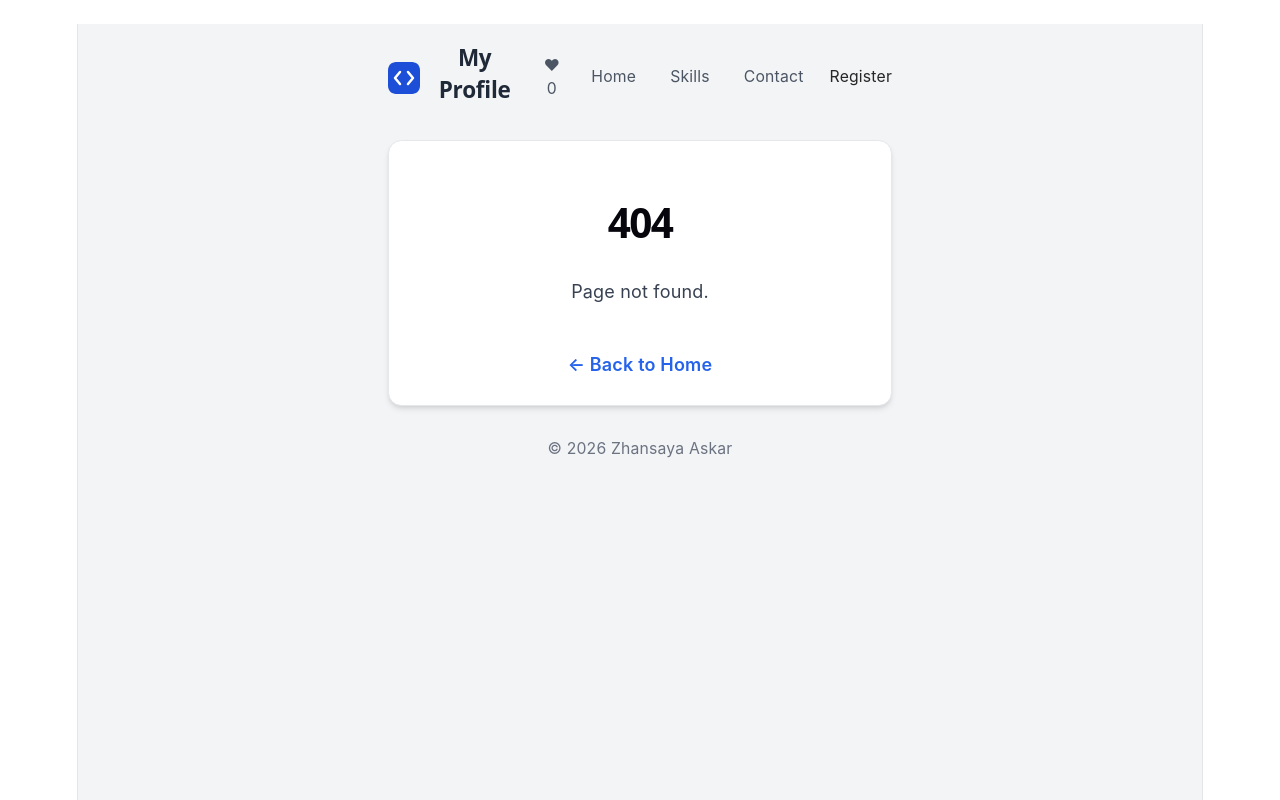
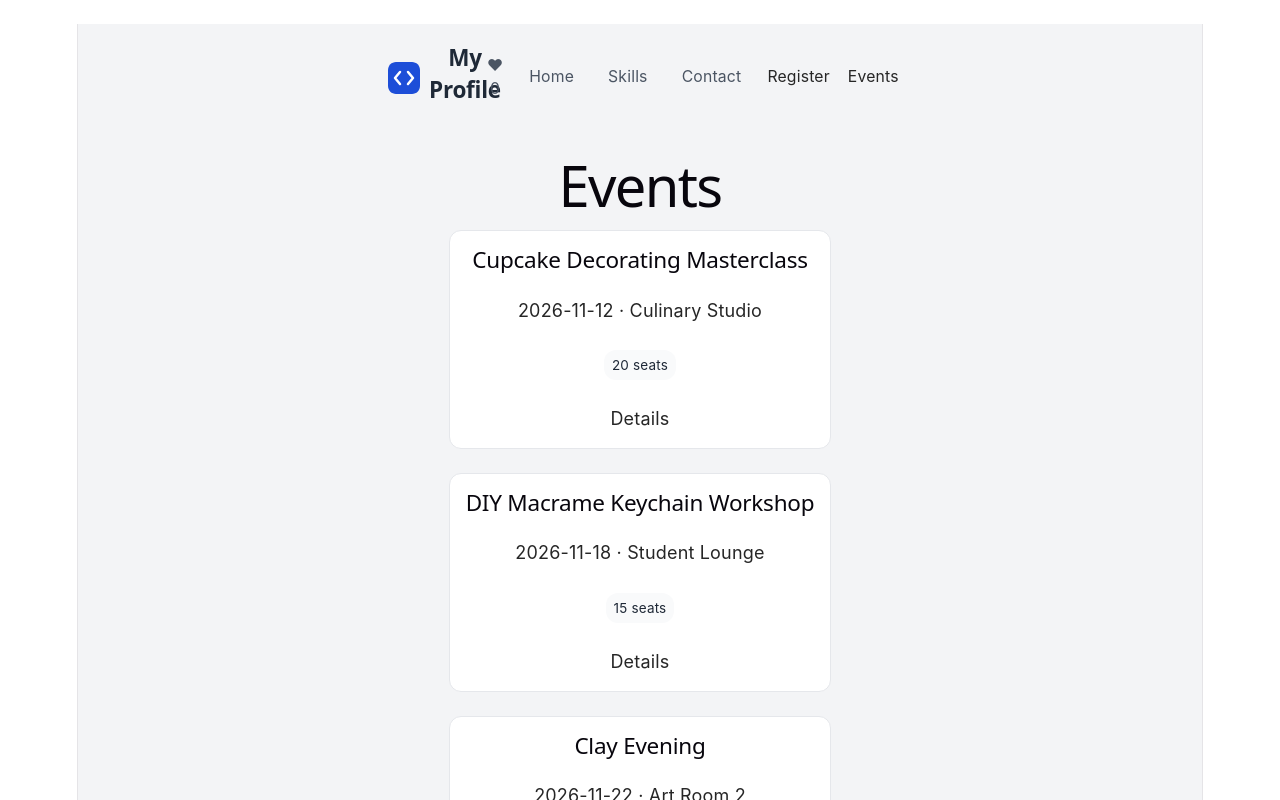
Before and after one commit to ZhansayaAskar/iwamad-practice, a React (Vite) app: page /events in a window 1280 px wide. Before the commit this address had no page. Shown: the top 800 px of the page. Built offline with nearby package versions, Linux system fonts and the light colour scheme.

Commit message:
Week 7: events list and details pages

```diff
--- a/src/App.tsx
+++ b/src/App.tsx
@@ -6,6 +6,8 @@ import ContactPage from './pages/ContactPage';
 import NotFoundPage from './pages/NotFoundPage';
 import { RegisterPage } from './pages/RegisterPage';
 import './App.css';
+import { EventsPage } from './pages/EventsPage';
+import { EventDetailsPage } from './pages/EventDetailsPage';
 
 
 function App() {
@@ -17,6 +19,8 @@ function App() {
         <Route path="contact" element={<ContactPage />} />
         <Route path="*" element={<NotFoundPage />} />
         <Route path="register" element={<RegisterPage />} />
+        <Route path="events" element={<EventsPage />} />
+        <Route path="events/:eventId" element={<EventDetailsPage />} />
       </Route>
     </Routes>
   );
--- /dev/null
+++ b/src/components/EventCard.tsx
@@ -0,0 +1,21 @@
+import { Link } from 'react-router';
+import type { CampusEvent } from '../data/events';
+import { Card } from './ui/Card';
+import { Tag } from './ui/Tag';
+
+type EventCardProps = {
+  event: CampusEvent;
+};
+
+export function EventCard({ event }: EventCardProps) {
+  return (
+    <Card>
+      <h2>{event.title}</h2>
+      <p>{event.date} · {event.place}</p>
+      <div style={{ margin: '10px 0' }}>
+        <Tag label={`${event.seats} seats`} />
+      </div>
+      <Link to={`/events/${event.id}`}>Details</Link>
+    </Card>
+  );
+}
--- a/src/components/Header.tsx
+++ b/src/components/Header.tsx
@@ -35,6 +35,7 @@ function Header() {
           Contact
         </NavLink>
         <NavLink to="/register">Register</NavLink>
+        <NavLink to="/events">Events</NavLink>
       </nav>
     </header>
   );
--- /dev/null
+++ b/src/data/events.ts
@@ -0,0 +1,38 @@
+export type CampusEvent = {
+    id: number;
+    title: string;
+    date: string;
+    place: string;
+    seats: number;
+  };
+
+  export const events: CampusEvent[] = [
+    {
+      id: 1,
+      title: 'Cupcake Decorating Masterclass',
+      date: '2026-11-12',
+      place: 'Culinary Studio',
+      seats: 20,
+    },
+    {
+      id: 2,
+      title: 'DIY Macrame Keychain Workshop',
+      date: '2026-11-18',
+      place: 'Student Lounge',
+      seats: 15,
+    },
+    {
+      id: 3,
+      title: 'Clay Evening',
+      date: '2026-11-22',
+      place: 'Art Room 2',
+      seats: 3,
+    },
+    {
+      id: 4,
+      title: 'Watercolor Painting ',
+      date: '2026-11-28',
+      place: 'Art Room 1',
+      seats: 25,
+    },
+  ];
--- /dev/null
+++ b/src/pages/EventDetailsPage.tsx
@@ -0,0 +1,30 @@
+import { useParams, Link } from 'react-router';
+import { events } from '../data/events';
+
+export function EventDetailsPage() {
+  const { eventId } = useParams();
+  const event = events.find((item) => item.id === Number(eventId));
+
+  if (!event) {
+    return (
+      <section>
+        <h1>Event not found</h1>
+        <p>No event with id {eventId}.</p>
+        <Link to="/events">← Back to events</Link>
+      </section>
+    );
+  }
+
+  return (
+    <section>
+      <h1>{event.title}</h1>
+      <p>{event.date} · {event.place}</p>
+      <p>Seats: {event.seats}</p>
+
+
+      <div style={{ marginTop: '20px' }}>
+        <Link to="/events">← Back to events</Link>
+      </div>
+    </section>
+  );
+}
--- /dev/null
+++ b/src/pages/EventsPage.tsx
@@ -0,0 +1,15 @@
+import { events } from '../data/events';
+import { EventCard } from '../components/EventCard';
+
+export function EventsPage() {
+  return (
+    <section>
+      <h1>Events</h1>
+      <div className="card-grid">
+        {events.map((event) => (
+          <EventCard key={event.id} event={event} />
+        ))}
+      </div>
+    </section>
+  );
+}
--- a/src/styles/ui.css
+++ b/src/styles/ui.css
@@ -92,3 +92,18 @@
     gap: var(--space-2);
     min-height: 44px;
   }
+  .card-grid {
+    display: grid !important;
+    grid-template-columns: repeat(auto-fill, minmax(250px, 1fr)) !important;
+    gap: 24px !important;
+    width: 100%;
+  }
+
+  .card-grid .card {
+    width: 100% !important;
+    max-width: none !important;
+  }
+  .card-grid h2 {
+    margin-top: 0;
+    font-size: 1.25rem;
+  }
```
